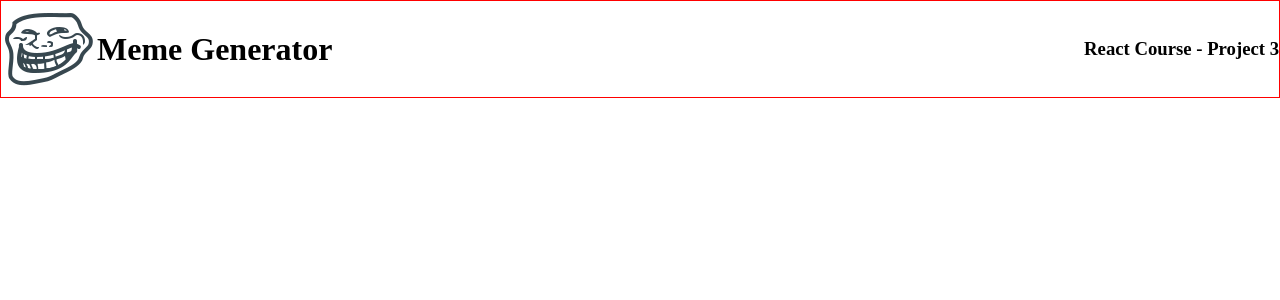
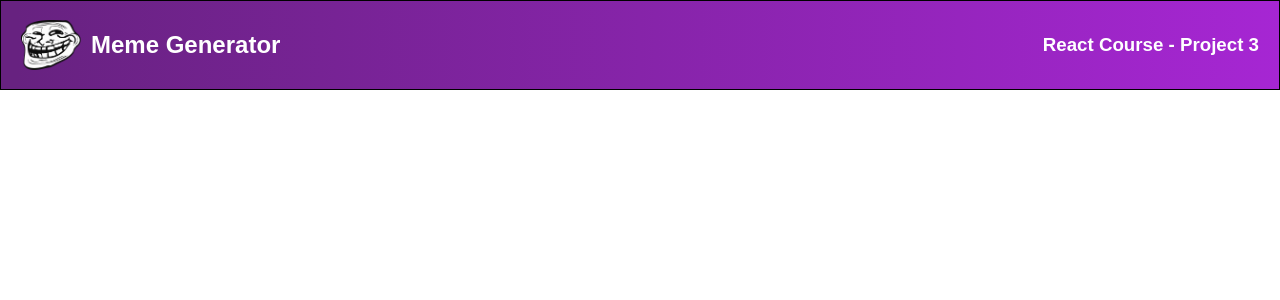
Before and after one commit to dmytrochupryna1/meme-generator, a React (Vite) app: page / in a window 1280 px wide. Shown: the top 300 px of the page. Built offline with nearby package versions, Linux system fonts and the light colour scheme.

Commit message:
complete header

```diff
--- a/src/components/Header.jsx
+++ b/src/components/Header.jsx
@@ -2,8 +2,8 @@ export default function Header() {
     return (
         <div className="header">
             <div className="header--left">
-                <img src="trollface.png"/>
-                <h1>Meme Generator</h1>
+                <img src="troll-face.png"/>
+                <h2>Meme Generator</h2>
             </div>
             <h3>React Course - Project 3</h3>
 
--- a/src/index.css
+++ b/src/index.css
@@ -1,15 +1,25 @@
 body {
-    margin: 0
+    margin: 0;
+    font-family: "Karla", sans-serif;
 }
 
 .header {
-    border: 1px solid red;
+    /* add thick border shadow to the bottom */
+    border: 1px solid black;
     display: flex;
     align-items: center;
     justify-content: space-between;
+    background: linear-gradient(90deg, #672280 1.18%, #A626D3 100%);
+    padding: 10px 20px;
+    color: white;
 }
 
             .header--left {
                 display: flex;
                 align-items: center;
             }
+
+            .header--left img {
+                height: 50px;
+                margin-right: 10px;
+            }
```
Also changed, not shown: public/troll-face.png (added), public/trollface.png (deleted).
